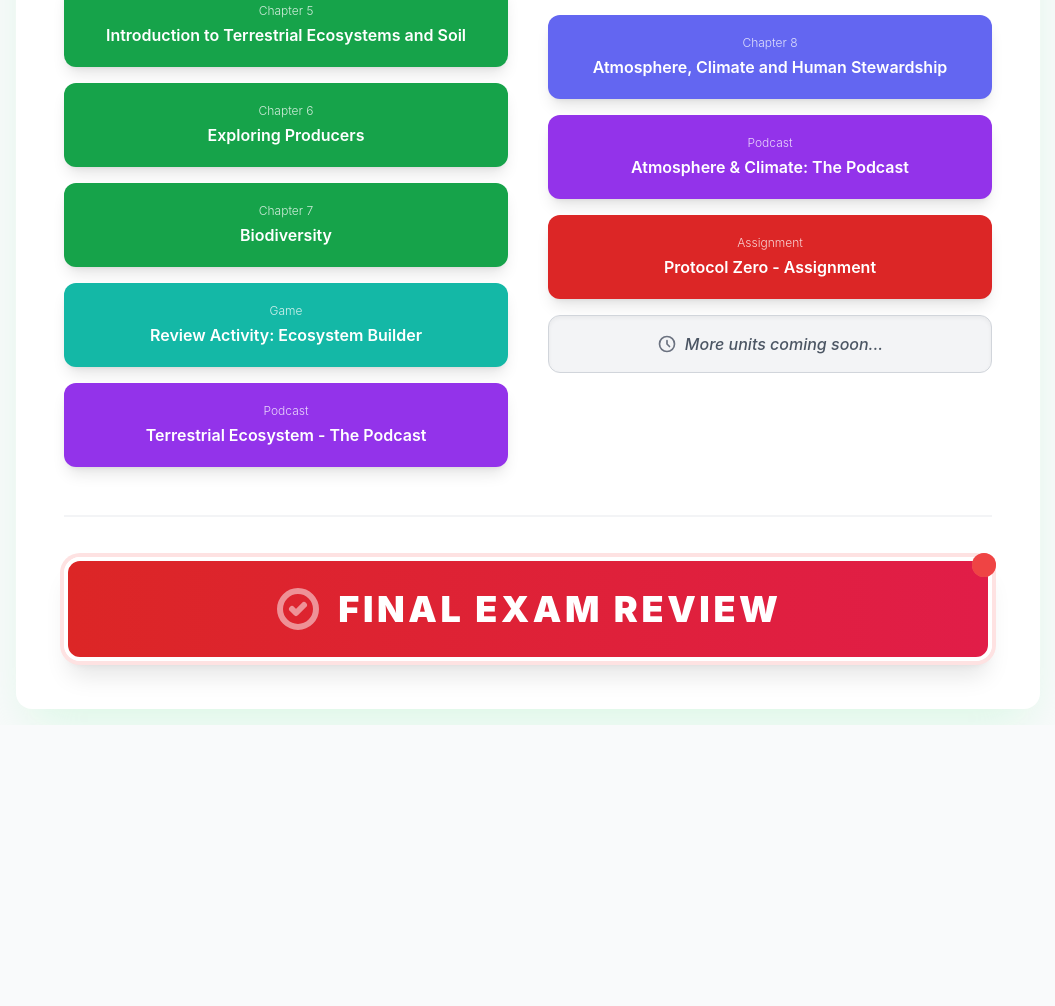
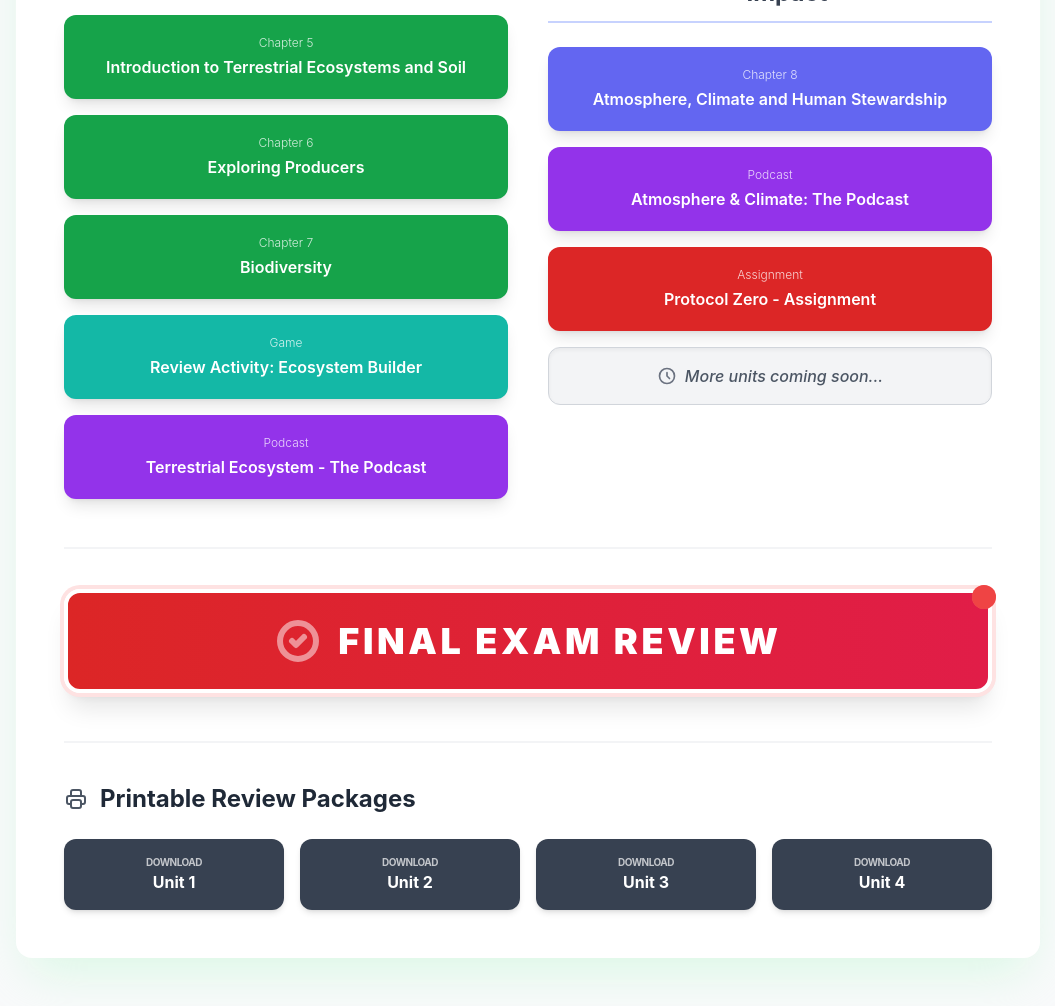
Before and after one commit to scareysci/envsci20textbook, a website: page index.html in a window 1280 px wide. Shown: the part 955-1961 px from the top of the page, without its empty margins (112-1167 px from the left). Before the commit the page ends 1680 px from the top, so only its background shows below. Drawn offline with nearby package versions, Linux system fonts and the light colour scheme.

Commit message:
Update index.html

```diff
--- a/index.html
+++ b/index.html
@@ -28,7 +28,7 @@
     </style>
 </head>
 <body class="p-4 bg-gray-50 full-center-container">
-    <div class="bg-white rounded-2xl shadow-2xl shadow-green-200/50 p-6 md:p-12 max-w-5xl w-full text-center border-t-8 border-green-600">
+    <div class="bg-white rounded-2xl shadow-2xl shadow-green-200/50 p-6 md:p-12 max-w-5xl w-full text-center border-t-8 border-green-600 my-8">
         <!-- Header Section -->
         <h1 class="text-4xl font-extrabold text-gray-900 mb-2 tracking-tight">
             Environmental Science 20
@@ -203,6 +203,34 @@
             </a>
         </div>
 
+        <!-- NEW SECTION: Printable Review Packages -->
+        <div class="mt-12 pt-10 border-t-2 border-gray-100 text-left">
+            <h2 class="text-2xl font-bold text-gray-800 mb-6 flex items-center">
+                <svg xmlns="http://www.w3.org/2000/svg" class="h-6 w-6 mr-3 text-gray-600" fill="none" viewBox="0 0 24 24" stroke="currentColor" stroke-width="2">
+                    <path stroke-linecap="round" stroke-linejoin="round" d="M17 17h2a2 2 0 002-2v-4a2 2 0 00-2-2H5a2 2 0 00-2 2v4a2 2 0 002 2h2m2 4h6a2 2 0 002-2v-4a2 2 0 00-2-2H9a2 2 0 00-2 2v4a2 2 0 002 2zm8-12V5a2 2 0 00-2-2H9a2 2 0 00-2 2v4h10z" />
+                </svg>
+                Printable Review Packages
+            </h2>
+            <div class="grid grid-cols-2 md:grid-cols-4 gap-4">
+                <a href="u1review.pdf" class="chapter-link p-4 bg-gray-700 text-white font-bold rounded-xl shadow-md hover:bg-gray-800 text-center flex flex-col items-center justify-center">
+                    <span class="text-[10px] uppercase opacity-70 tracking-tighter">Download</span>
+                    Unit 1
+                </a>
+                <a href="u2review.pdf" class="chapter-link p-4 bg-gray-700 text-white font-bold rounded-xl shadow-md hover:bg-gray-800 text-center flex flex-col items-center justify-center">
+                    <span class="text-[10px] uppercase opacity-70 tracking-tighter">Download</span>
+                    Unit 2
+                </a>
+                <a href="u3review.pdf" class="chapter-link p-4 bg-gray-700 text-white font-bold rounded-xl shadow-md hover:bg-gray-800 text-center flex flex-col items-center justify-center">
+                    <span class="text-[10px] uppercase opacity-70 tracking-tighter">Download</span>
+                    Unit 3
+                </a>
+                <a href="u4review.pdf" class="chapter-link p-4 bg-gray-700 text-white font-bold rounded-xl shadow-md hover:bg-gray-800 text-center flex flex-col items-center justify-center">
+                    <span class="text-[10px] uppercase opacity-70 tracking-tighter">Download</span>
+                    Unit 4
+                </a>
+            </div>
+        </div>
+
     </div>
 
     <script>
@@ -212,9 +240,8 @@
             const messageBox = document.getElementById('messageBox');
             const resultsDiv = document.getElementById('results');
 
-            // --- MOCK CONTENT DATA (Expanded) ---
+            // --- MOCK CONTENT DATA ---
             const textbookData = [
-                // --- NEW UNIT 1 ---
                 {
                     unit: 'Nature of Science and Human Populations',
                     chapter: 'Chapter 1',
@@ -229,7 +256,6 @@
                         <p>The human population has grown exponentially, leading to increased resource consumption. Understanding **demographics** and age structures helps predict future trends and environmental impacts.</p>
                     `
                 },
-                // --- RENAMED UNIT 2 (Was Unit 1) ---
                 {
                     unit: 'Aquatic Ecosystems',
                     chapter: 'Chapter 2',
@@ -257,7 +283,6 @@
                         <p>The vast ocean ecosystems are characterized by high **salinity** (salt content), typically around 35 parts per thousand. They include productive zones like the coastal zone (estuaries, coral reefs) and the deep, open ocean. Ocean depth and light availability are key differentiators.</p>
                         <h3 id="estuaries" class="text-xl font-semibold mt-4">Estuaries and Wetlands</h3>
                         <p>Estuaries are transitional areas where freshwater rivers meet the ocean, resulting in brackish water and high biodiversity. Wetlands (swamps, marshes) are crucial for water filtration and flood control.</p>
-
                     `
                 },
                 {
@@ -274,7 +299,6 @@
                         <p>High concentrations of **nitrates** and **phosphates** (nutrients) often lead to eutrophication, causing algal blooms and ultimately reducing dissolved oxygen when the algae decompose.</p>
                     `
                 },
-                // --- RENAMED UNIT 3 (Was Unit 2) ---
                 {
                     unit: 'Terrestrial Ecosystems',
                     chapter: 'Chapter 5',
@@ -311,7 +335,6 @@
                         <p>A **biodiversity hotspot** is a biogeographic region with significant levels of biodiversity that is threatened by human habitation. These areas are critical for global conservation efforts due to their high number of endemic species.</p>
                     `
                 },
-                // --- RENAMED UNIT 4 (Was Unit 3) ---
                 {
                     unit: 'Atmosphere and Human Impact',
                     chapter: 'Chapter 8',
@@ -355,27 +378,21 @@
 
                 if (index === -1) return null;
 
-                // Calculate start and end indices for the snippet
                 let startIndex = Math.max(0, index - contextLength);
                 let endIndex = Math.min(text.length, index + lowerSearchTerm.length + contextLength);
 
-                // Adjust to stop at previous sentence end or heading, if possible, for cleaner context
-                // This is a simple approximation: look for '. ' before the start
                 const startEllipsis = startIndex > 0;
                 if (startEllipsis) {
                     const sentenceEnd = text.lastIndexOf('.', startIndex) + 1;
-                    if (sentenceEnd > startIndex - contextLength + 10) { // Check if the sentence end is reasonably close
+                    if (sentenceEnd > startIndex - contextLength + 10) {
                         startIndex = sentenceEnd;
                     }
                 }
 
                 let snippet = text.substring(startIndex, endIndex).trim();
-
-                // Highlight the search term (case insensitive)
                 const regex = new RegExp(lowerSearchTerm.replace(/([.*+?^=!:${}()|\[\]\/\\])/g, "\\$1"), 'gi');
                 snippet = snippet.replace(regex, (match) => `<span class="bg-yellow-200 font-bold text-gray-900 rounded px-1">${match}</span>`);
 
-                // Add ellipses
                 if (startIndex > 0) snippet = '... ' + snippet;
                 if (endIndex < text.length) snippet = snippet + ' ...';
 
@@ -405,10 +422,8 @@
 
                     if (pageContent.includes(searchTerm.toLowerCase())) {
                         foundResults++;
-
                         const snippet = extractSnippet(rawText, searchTerm);
 
-                        // Find closest heading (H3 is used for sections)
                         let closestHeading = 'Chapter Introduction';
                         let closestHeadingId = '';
                         let closestDistance = Infinity;
@@ -427,7 +442,6 @@
                         });
 
                         const finalLinkUrl = closestHeadingId ? `${page.url}#${closestHeadingId}` : page.url;
-
                         const resultItem = document.createElement('div');
                         resultItem.className = 'p-4 bg-white border border-green-300 rounded-lg shadow-md hover:bg-green-50 transition duration-150 flex flex-col space-y-2';
 
@@ -444,7 +458,6 @@
                                 ${snippet}
                             </p>
                         `;
-
                         resultsDiv.appendChild(resultItem);
                     }
                 });
```
